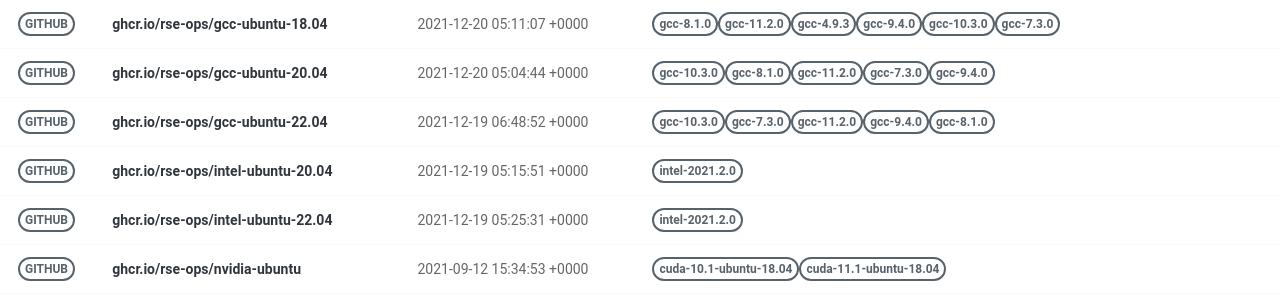
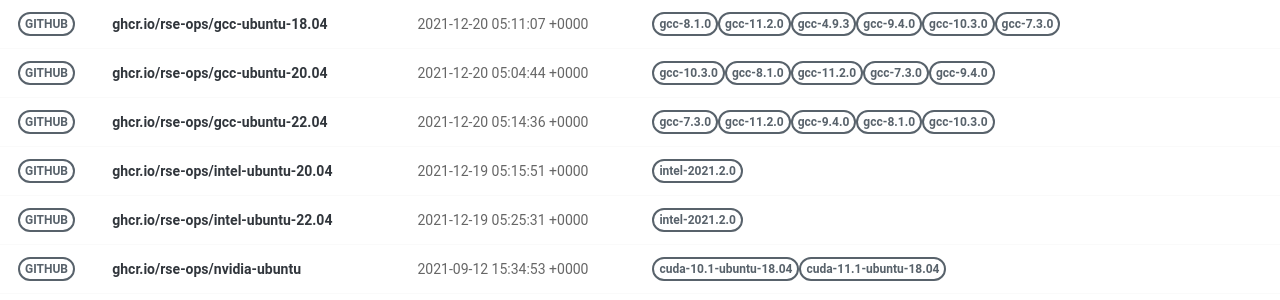
Before and after one commit to rse-ops/docker-images, a Jekyll site: the page built from pages/index.md, in a window 1280 px wide. Shown: the part 375-675 px from the top of the page. Built offline with Jekyll 4.4.1, drawn with Linux system fonts in a browser that asks for light colours; nearby versions of some CDN libraries.

Commit message:
Automated push to update library 2021-12-20

```diff
--- a/_library/ghcr.io-rse-ops-gcc-ubuntu-22.04.md
+++ b/_library/ghcr.io-rse-ops-gcc-ubuntu-22.04.md
@@ -1,14 +1,11 @@
 ---
 layout: container
 name: ghcr.io/rse-ops/gcc-ubuntu-22.04
-updated_at: 2021-12-19 06:48:52.285671
+updated_at: 2021-12-20 05:14:36.873421
 
 
 container_url: https://github.com/orgs/rse-ops/packages/container/package/gcc-ubuntu-22.04
 versions:
- - tag: gcc-10.3.0
-   dockerfile: https://github.com/rse-ops/docker-images/blob/main/ubuntu/gcc/Dockerfile
-   manifest: https://crane.ggcr.dev/manifest/ghcr.io/rse-ops/gcc-ubuntu-22.04:gcc-10.3.0
  - tag: gcc-7.3.0
    dockerfile: https://github.com/rse-ops/docker-images/blob/main/ubuntu/gcc/Dockerfile
    manifest: https://crane.ggcr.dev/manifest/ghcr.io/rse-ops/gcc-ubuntu-22.04:gcc-7.3.0
```
Also changed, not shown: other parts of _library/ghcr.io-rse-ops-gcc-ubuntu-22.04.md (+3 -0 lines).
